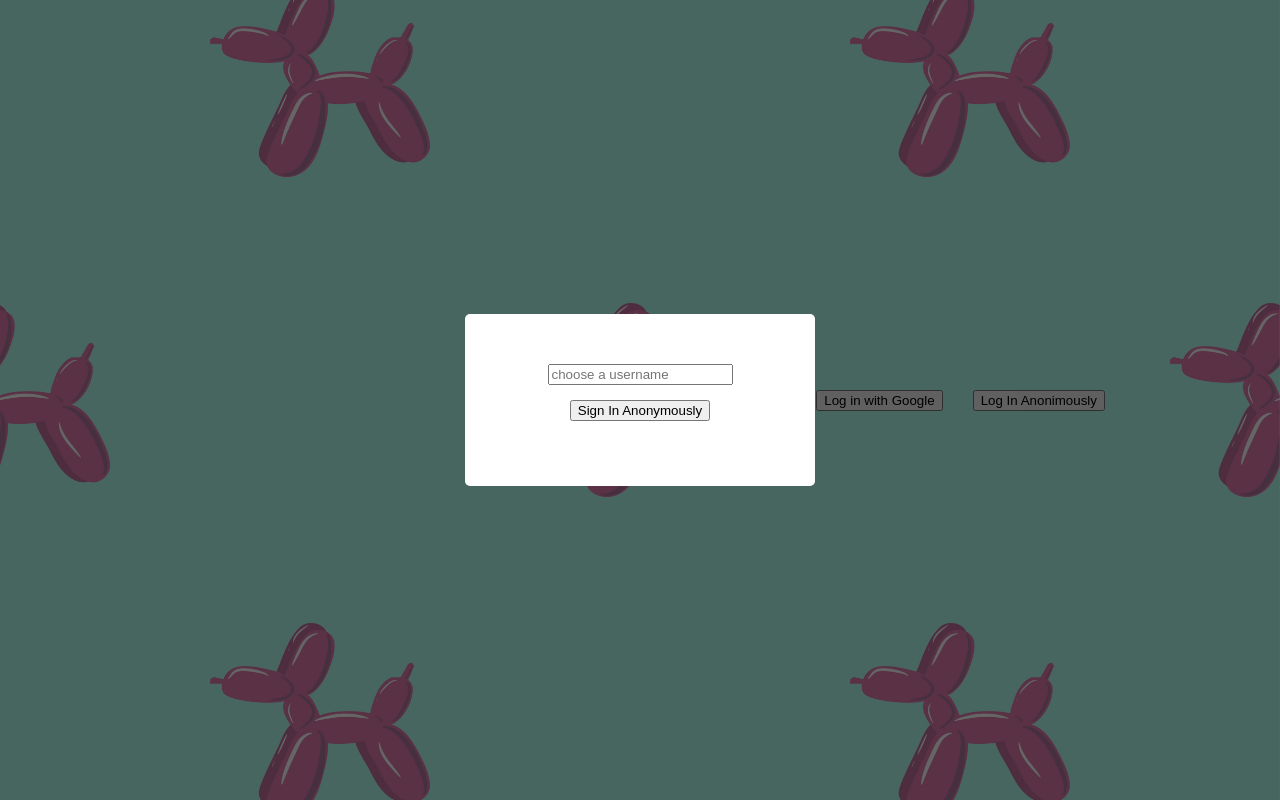
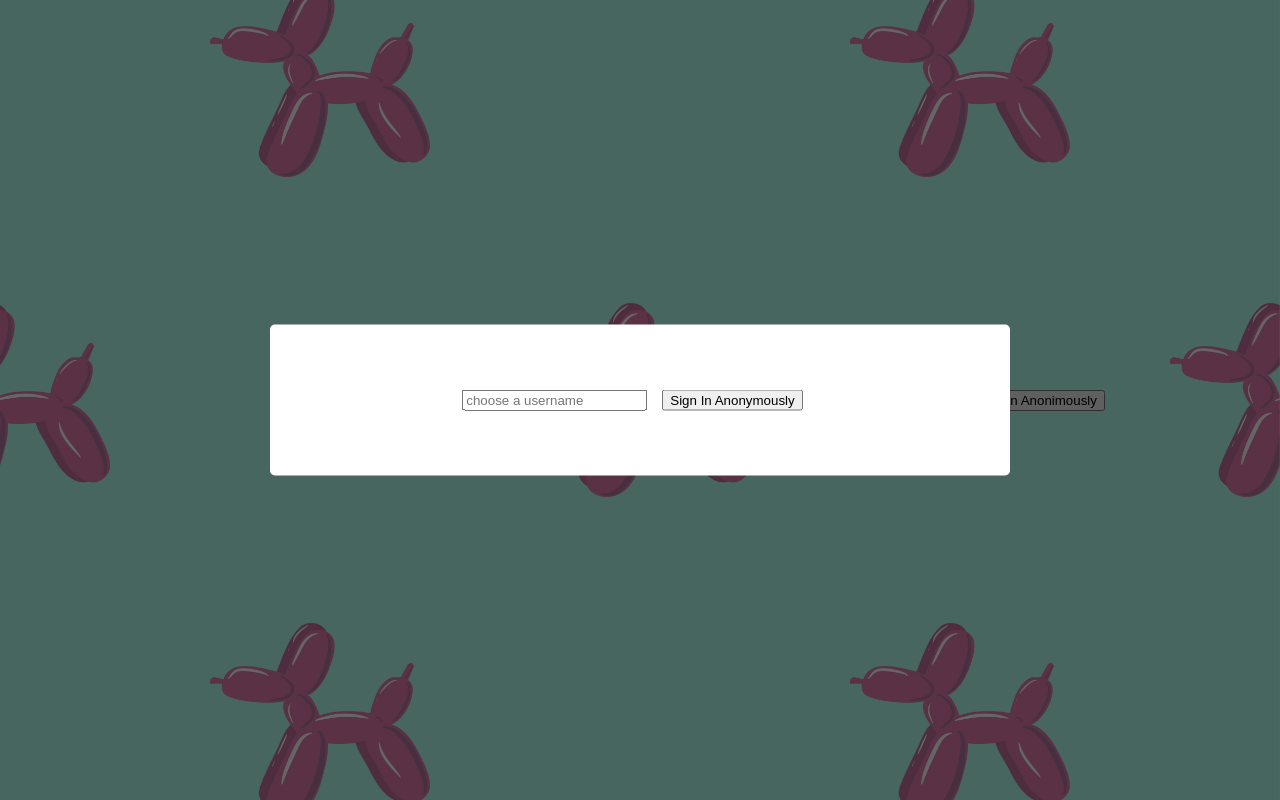
Before and after one commit to annagiuliam/barker, a React (Create React App) app: page /login in a window 1280 px wide. Both pictures are taken after a click on the button "Log In Anonimously". Built offline with nearby package versions, Linux system fonts and the light colour scheme; no server answers.

Commit message:
changed error modal width

```diff
--- a/src/styles/SignIn.css
+++ b/src/styles/SignIn.css
@@ -33,7 +33,7 @@
 .modal-main {
     position:fixed;
     background: white;
-    width: 250px;
+    width: 50%;
     height: auto;
     padding: 50px;
     top:50%;
```
